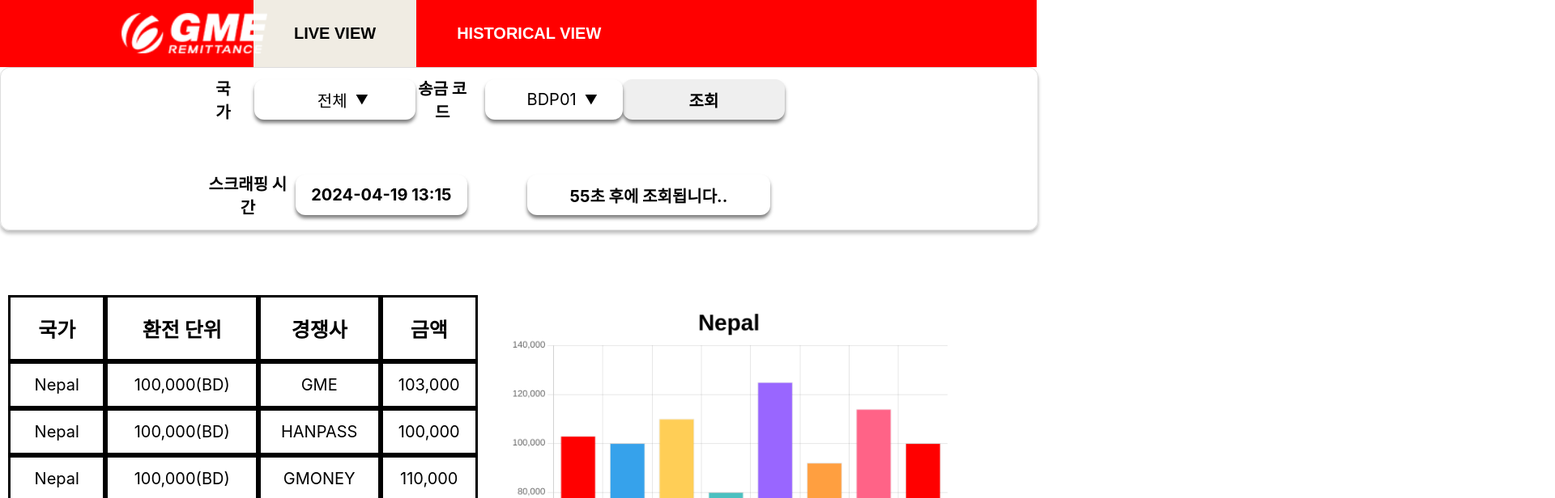
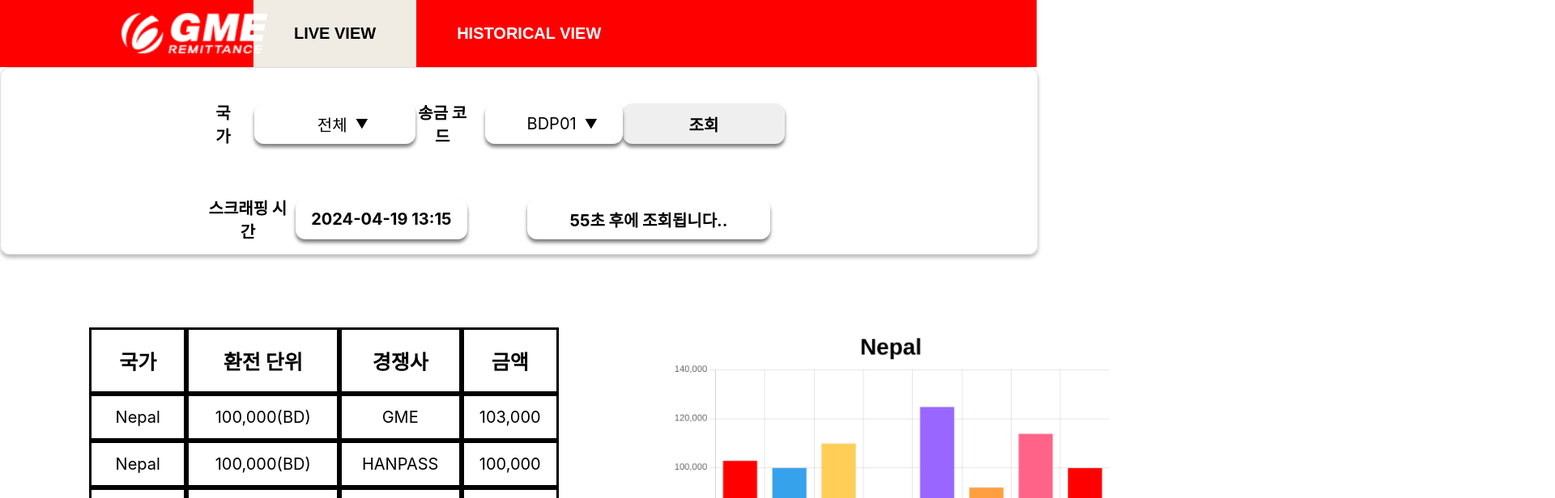
Before and after one commit to ohofront/gme_scrapping_frontend, a React (Create React App) app: page / in a window 1280 px wide. Shown: the top 616 px of the page at 81% size, 1920 px wide, since content can reach past the window. Built offline with nearby package versions, Linux system fonts and the light colour scheme; no server answers.

Commit message:
간격 수정

```diff
--- a/src/contents/HistoricalView/index.tsx
+++ b/src/contents/HistoricalView/index.tsx
@@ -254,12 +254,13 @@ const SearchBox = styled.div`
   border-radius: 12px;
   box-shadow: 0px 4px 4px rgba(0, 0, 0, 0.25);
   vertical-align: middle;
+  padding-top: 30px;
   margin-bottom: 50px;
   align-items: center;
   justify-content: center;
   .top {
     display: grid;
-    grid-template-columns: 0.5fr 0.5fr;
+    grid-template-columns: 0.2fr 0.4fr;
     width: 100%;
     align-items: center;
     justify-content: center;
--- a/src/contents/LiveView/index.tsx
+++ b/src/contents/LiveView/index.tsx
@@ -275,6 +275,7 @@ const MainWrapper = styled.div`
 const TableWrapper = styled.div`
   width: 50%;
   height: 200px;
+  padding: 10px 100px;
 `;
 
 const ChartWrapper = styled.div`
@@ -304,6 +305,7 @@ const SearchBox = styled.div`
   border-radius: 12px;
   box-shadow: 0px 4px 4px rgba(0, 0, 0, 0.25);
   vertical-align: middle;
+  padding-top: 30px;
   margin-bottom: 50px;
   align-items: center;
   justify-content: center;
```
